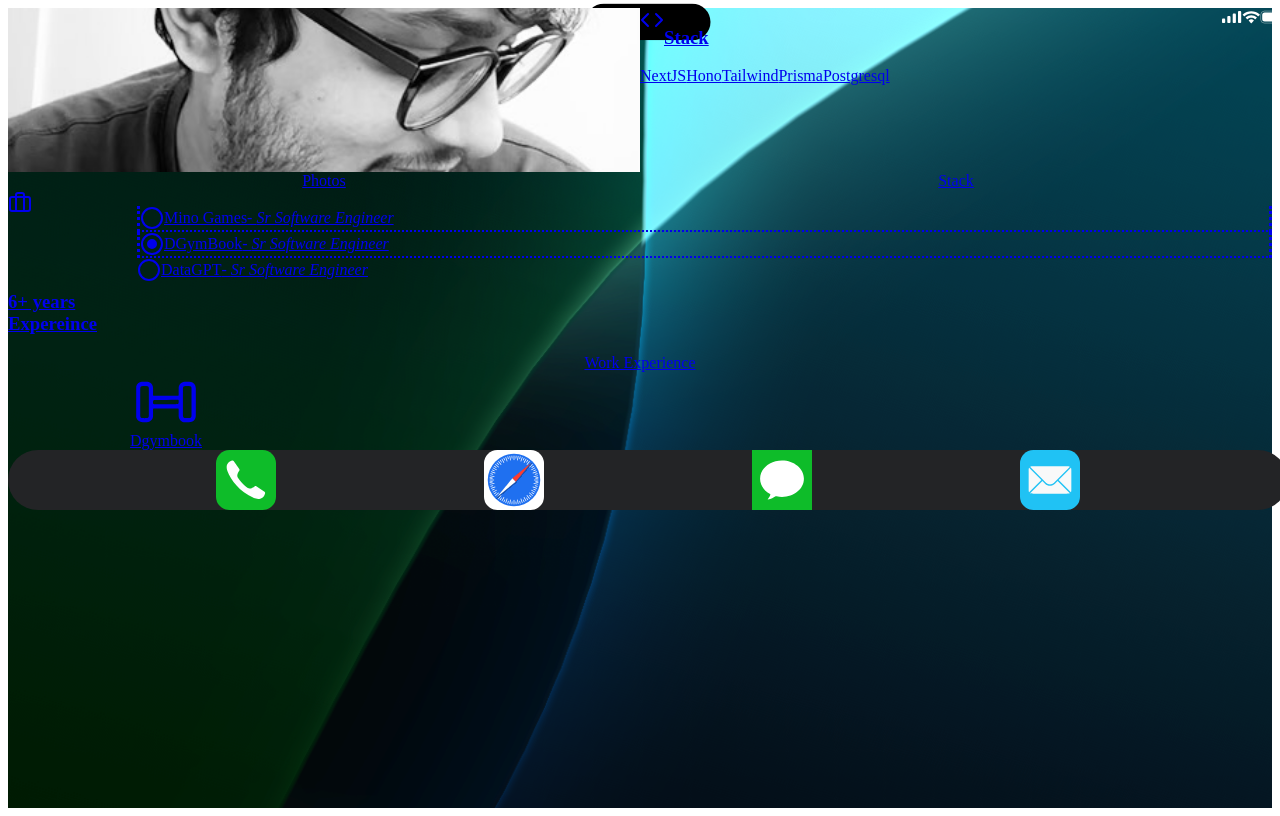
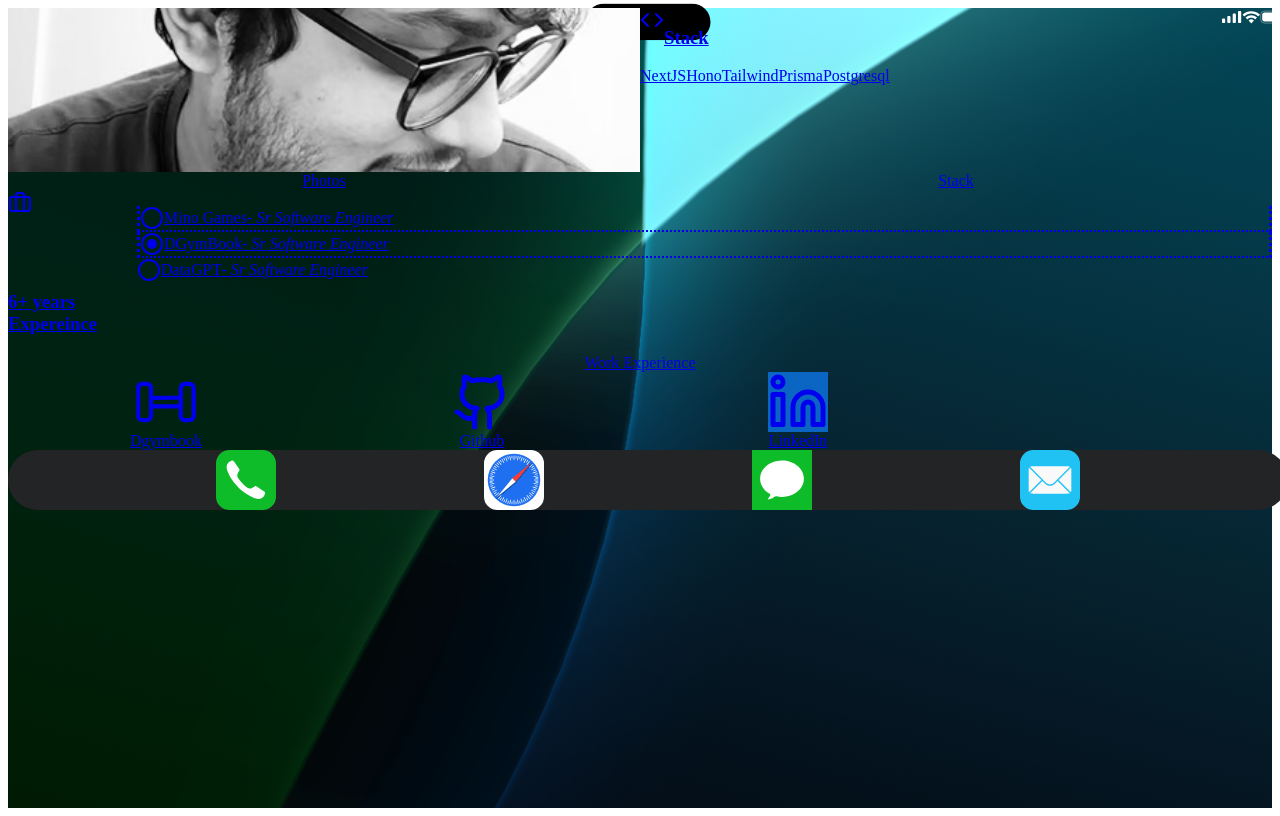
Before and after one commit to Sehalsein/sehalsein.com, a Next.js app: page /os in a window 1280 px wide. Built offline with nearby package versions, Linux system fonts and the light colour scheme.

Commit message:
feat: added social links

```diff
--- a/app/os/page.tsx
+++ b/app/os/page.tsx
@@ -1,7 +1,7 @@
 import { RESUME_DATA } from "@/data/resume";
 import AppIcon from "./components/AppIcon";
 import Image from "next/image";
-import { Briefcase, Circle, Code } from "lucide-react";
+import { Briefcase, Circle, Code, Github, Linkedin } from "lucide-react";
 import { cn } from "@/lib/utils";
 
 export default function Page() {
@@ -61,6 +61,30 @@ function AppView() {
               fill="currentColor"
             />
           </svg>
+        }
+        size="sm"
+      />
+      <AppIcon
+        href={`https://www.github.com/sehalsein`}
+        appName="Github"
+        icon={
+          <Github
+            className="lucide lucide-linkedin p-3 bg-black text-white"
+            height={60}
+            width={60}
+          />
+        }
+        size="sm"
+      />
+      <AppIcon
+        href={`https://www.linkedin.com/in/sehalsein/`}
+        appName="LinkedIn"
+        icon={
+          <Linkedin
+            className="lucide lucide-linkedin p-3 bg-[#0A66C2] text-white"
+            height={60}
+            width={60}
+          />
         }
         size="sm"
       />
```
